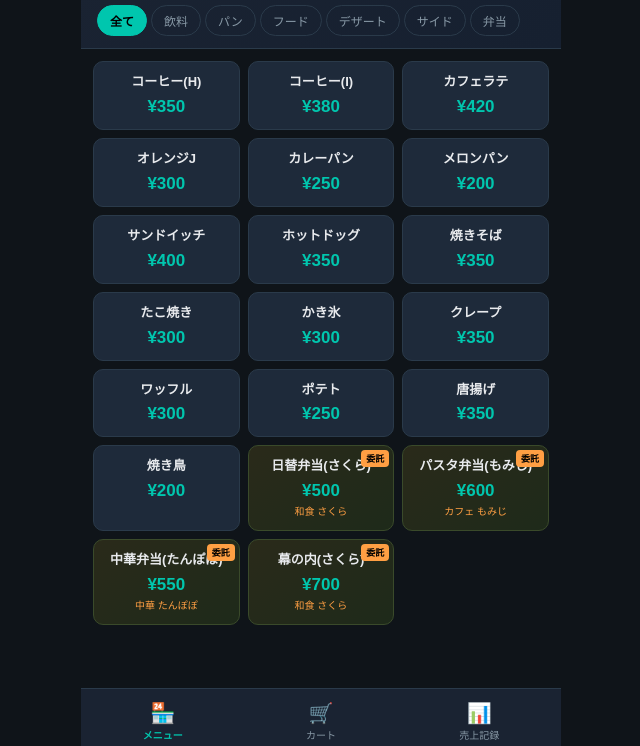
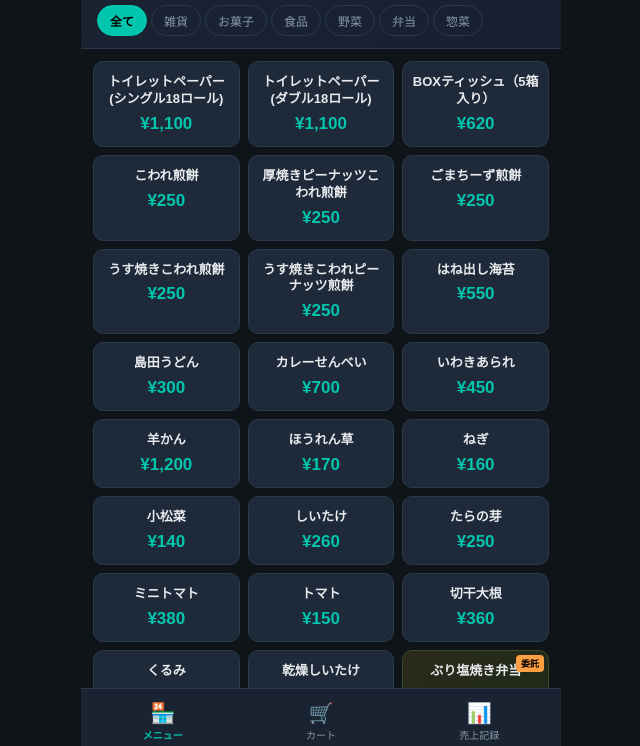
Before and after one commit to ktsukigata01-collab/-POS, a plain HTML site: page index.html in a window 1280 px wide. Shown: the part 46-792 px from the top of the page, without its empty margins (319-959 px from the left). Drawn offline with Linux system fonts and the light colour scheme.

Commit message:
Update index.html

```diff
--- a/index.html
+++ b/index.html
@@ -78,31 +78,40 @@ select { background:var(--card); color:var(--text); border:1px solid var(--borde
 <script>
 // ── Data ──
 const PRODUCTS = [
-  {id:1,name:"コーヒー(H)",price:350,cost:80,cat:"飲料",type:"自社仕入"},
-  {id:2,name:"コーヒー(I)",price:380,cost:90,cat:"飲料",type:"自社仕入"},
-  {id:3,name:"カフェラテ",price:420,cost:100,cat:"飲料",type:"自社仕入"},
-  {id:4,name:"オレンジJ",price:300,cost:60,cat:"飲料",type:"自社仕入"},
-  {id:5,name:"カレーパン",price:250,cost:70,cat:"パン",type:"自社仕入"},
-  {id:6,name:"メロンパン",price:200,cost:50,cat:"パン",type:"自社仕入"},
-  {id:7,name:"サンドイッチ",price:400,cost:120,cat:"フード",type:"自社仕入"},
-  {id:8,name:"ホットドッグ",price:350,cost:100,cat:"フード",type:"自社仕入"},
-  {id:9,name:"焼きそば",price:350,cost:80,cat:"フード",type:"自社仕入"},
-  {id:10,name:"たこ焼き",price:300,cost:60,cat:"フード",type:"自社仕入"},
-  {id:11,name:"かき氷",price:300,cost:30,cat:"デザート",type:"自社仕入"},
-  {id:12,name:"クレープ",price:350,cost:80,cat:"デザート",type:"自社仕入"},
-  {id:13,name:"ワッフル",price:300,cost:70,cat:"デザート",type:"自社仕入"},
-  {id:14,name:"ポテト",price:250,cost:50,cat:"サイド",type:"自社仕入"},
-  {id:15,name:"唐揚げ",price:350,cost:90,cat:"サイド",type:"自社仕入"},
-  {id:16,name:"焼き鳥",price:200,cost:60,cat:"サイド",type:"自社仕入"},
-  {id:101,name:"日替弁当(さくら)",price:500,cost:0,cat:"弁当",type:"委託販売",shop:"和食 さくら"},
-  {id:102,name:"パスタ弁当(もみじ)",price:600,cost:0,cat:"弁当",type:"委託販売",shop:"カフェ もみじ"},
-  {id:103,name:"中華弁当(たんぽぽ)",price:550,cost:0,cat:"弁当",type:"委託販売",shop:"中華 たんぽぽ"},
-  {id:104,name:"幕の内(さくら)",price:700,cost:0,cat:"弁当",type:"委託販売",shop:"和食 さくら"},
+  {id:1,name:"トイレットペーパー(シングル18ロール)",price:1100,cost:1100,cat:"雑貨",type:"自社仕入"},
+  {id:2,name:"トイレットペーパー(ダブル18ロール)",price:1100,cost:1100,cat:"雑貨",type:"自社仕入"},
+  {id:3,name:"BOXティッシュ（5箱入り）",price:620,cost:620,cat:"雑貨",type:"自社仕入"},
+  {id:4,name:"こわれ煎餅",price:250,cost:250,cat:"お菓子",type:"自社仕入"},
+  {id:5,name:"厚焼きピーナッツこわれ煎餅",price:250,cost:250,cat:"お菓子",type:"自社仕入"},
+  {id:6,name:"ごまちーず煎餅",price:250,cost:250,cat:"お菓子",type:"自社仕入"},
+  {id:7,name:"うす焼きこわれ煎餅",price:250,cost:250,cat:"お菓子",type:"自社仕入"},
+  {id:8,name:"うす焼きこわれピーナッツ煎餅",price:250,cost:250,cat:"お菓子",type:"自社仕入"},
+  {id:9,name:"はね出し海苔",price:550,cost:550,cat:"食品",type:"自社仕入"},
+  {id:10,name:"島田うどん",price:300,cost:300,cat:"食品",type:"自社仕入"},
+  {id:11,name:"カレーせんべい",price:700,cost:700,cat:"お菓子",type:"自社仕入"},
+  {id:12,name:"いわきあられ",price:450,cost:450,cat:"お菓子",type:"自社仕入"},
+  {id:13,name:"羊かん",price:1200,cost:1200,cat:"お菓子",type:"自社仕入"},
+  {id:14,name:"ほうれん草",price:170,cost:170,cat:"野菜",type:"自社仕入"},
+  {id:15,name:"ねぎ",price:160,cost:160,cat:"野菜",type:"自社仕入"},
+  {id:16,name:"小松菜",price:140,cost:140,cat:"野菜",type:"自社仕入"},
+  {id:17,name:"しいたけ",price:260,cost:260,cat:"野菜",type:"自社仕入"},
+  {id:18,name:"たらの芽",price:250,cost:250,cat:"野菜",type:"自社仕入"},
+  {id:19,name:"ミニトマト",price:380,cost:380,cat:"野菜",type:"自社仕入"},
+  {id:20,name:"トマト",price:150,cost:150,cat:"野菜",type:"自社仕入"},
+  {id:21,name:"切干大根",price:360,cost:360,cat:"野菜",type:"自社仕入"},
+  {id:22,name:"くるみ",price:900,cost:900,cat:"野菜",type:"自社仕入"},
+  {id:23,name:"乾燥しいたけ",price:550,cost:550,cat:"野菜",type:"自社仕入"},
+  {id:101,name:"ぶり塩焼き弁当",price:850,cost:750,cat:"弁当",type:"委託販売",shop:"けんぽ"},
+  {id:102,name:"鮭塩焼き弁当",price:850,cost:750,cat:"弁当",type:"委託販売",shop:"けんぽ"},
+  {id:103,name:"生姜焼き弁当",price:950,cost:850,cat:"弁当",type:"委託販売",shop:"男のばんごはん"},
+  {id:104,name:"オムライス",price:800,cost:700,cat:"惣菜",type:"委託販売",shop:"男のばんごはん"},
+  {id:105,name:"唐揚げ",price:400,cost:300,cat:"惣菜",type:"委託販売",shop:"男のばんごはん"},
+  {id:106,name:"エビフライ",price:400,cost:300,cat:"惣菜",type:"委託販売",shop:"男のばんごはん"},
 ];
 const COMMISSION=100;
 const LOCATIONS=["貫井けやきけ公園","東町シナノキ公園","商業施設A","オフィス街B","マルシェ会場"];
 const ATTRS=["","10代","20代男性","20代女性","30代男性","30代女性","40代男性","40代女性","50代男性","50代女性","60代以上"];
-const CATEGORIES=["全て","飲料","パン","フード","デザート","サイド","弁当"];
+const CATEGORIES=["全て","雑貨","お菓子","食品","野菜","弁当","惣菜"];
 const fmt=n=>n.toLocaleString("ja-JP");
 
 // ── State ──
```
